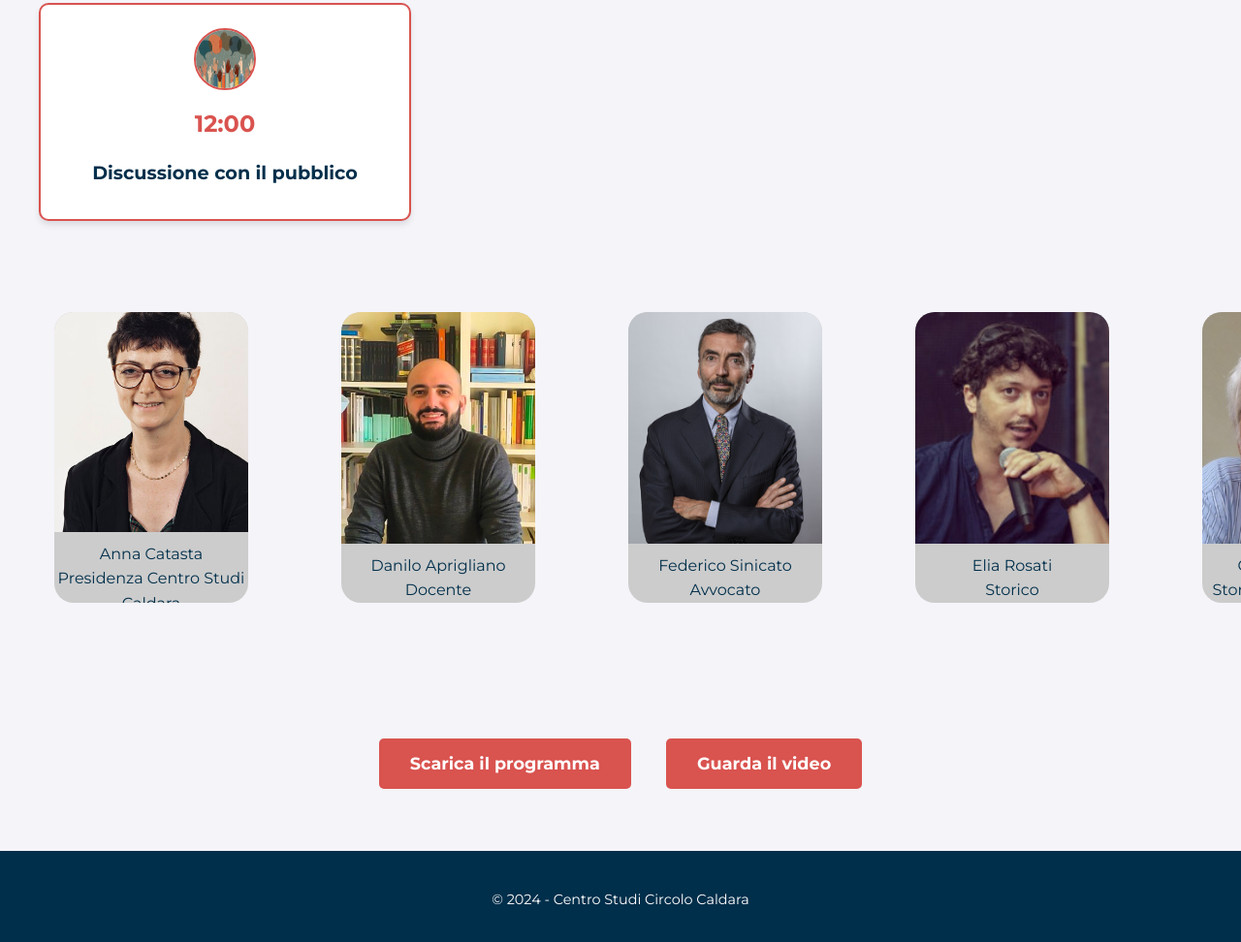
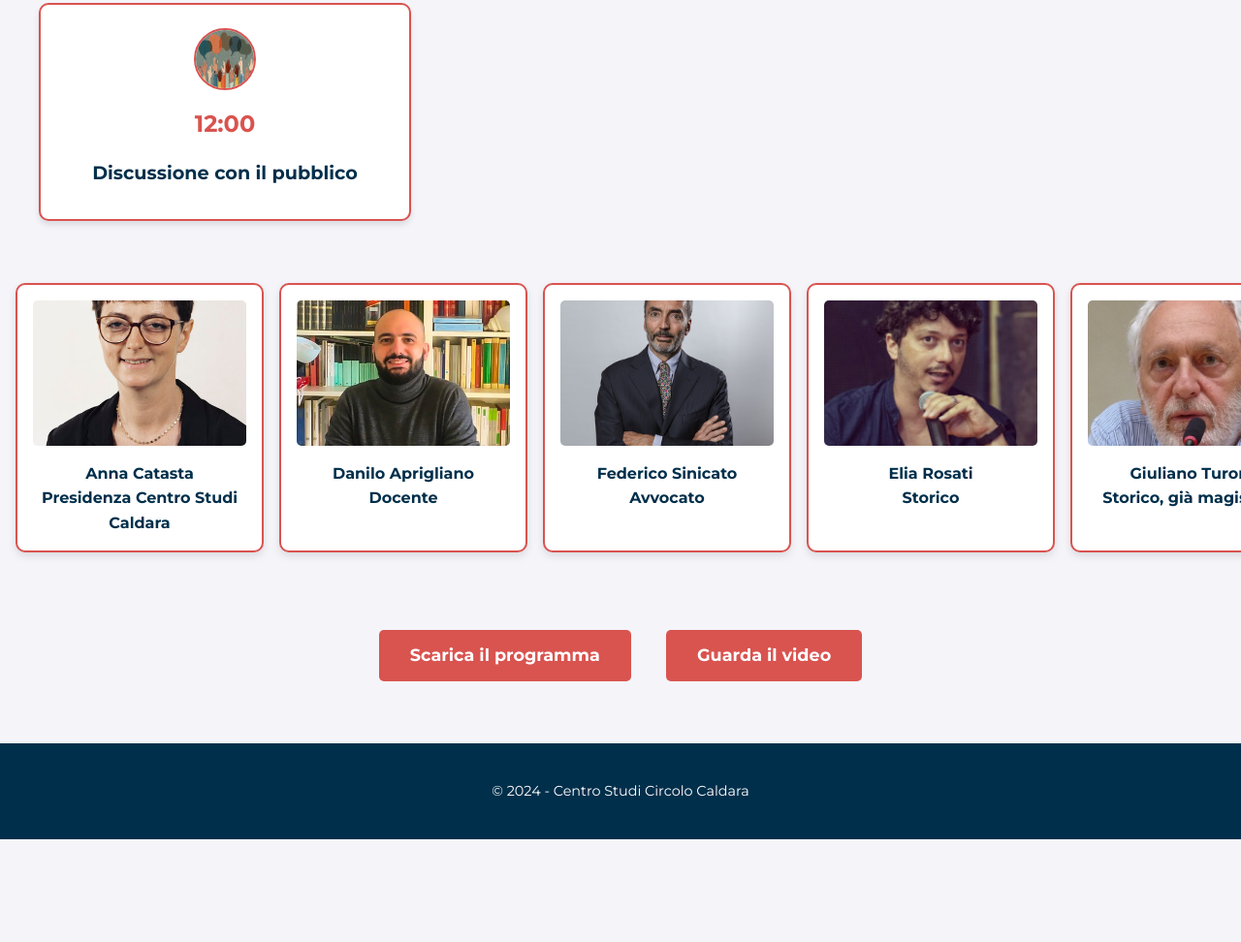
Before and after one commit to Daniloaprigliano/maipiupiazzafontana, a plain HTML site: page docs/index.html in a window 1280 px wide. Shown: the part 1992-2964 px from the top of the page at 97% size. After the commit the page ends 2858 px from the top, so only its background shows below. Drawn offline with nearby package versions, Linux system fonts and the light colour scheme.

Commit message:
Update style.css

```diff
--- a/docs/style.css
+++ b/docs/style.css
@@ -152,47 +152,47 @@ footer {
 }
 
 .scroll-stack {
-  display: grid;
-  grid-auto-flow: column;
+  display: flex;
+  gap: 1rem; /* Riduce la distanza tra le cards */
   overflow-x: auto;
   scroll-snap-type: x mandatory;
-  gap: 1rem;
-  padding-inline: 1rem;
-  padding-block: 30px 60px;
+  padding: 1rem;
   scroll-padding-inline: 1rem;
 }
 
 .scroll-stack .item {
+  flex: 0 0 auto; /* Ogni card ha larghezza fissa */
   scroll-snap-align: start;
-  display: flex;
-  flex-direction: column;
-  align-items: center;
-  justify-content: center;
+  background-color: #FFFFFF; /* Bianco per contrasto */
+  border: 2px solid #D9534F; /* Bordo rosso in linea con la locandina */
+  border-radius: 10px;
+  box-shadow: 0 4px 8px rgba(0, 0, 0, 0.1); /* Leggera ombra per un effetto 3D */
+  width: 220px;
+  text-align: center;
+  padding: 1rem;
 }
 
 .scroll-stack figure {
-  position: relative;
-  width: 200px;
-  height: 300px;
-  background: light-dark(#ccc, #444);
-  border-radius: 20px;
-  overflow: hidden;
-  box-shadow: var(--shadow-5);
-  display: flex;
-  flex-direction: column;
-  align-items: center;
-  justify-content: center;
+  margin: 0;
 }
 
 .scroll-stack img {
   width: 100%;
-  height: 80%;
-  object-fit: cover;
+  height: 150px;
+  object-fit: cover; /* Adatta l'immagine senza deformarla */
+  border-radius: 5px;
+  margin-bottom: 0.5rem;
 }
 
 .scroll-stack figcaption {
-  text-align: center;
   font-size: 1rem;
-  margin-top: 10px;
-  color: #002F4B;
+  font-weight: bold;
+  color: #002F4B; /* Blu scuro */
 }
+
+.scroll-stack figcaption span {
+  display: block;
+  font-size: 0.9rem;
+  color: #555; /* Testo secondario in grigio scuro */
+  margin-top: 0.5rem;
+}
```
